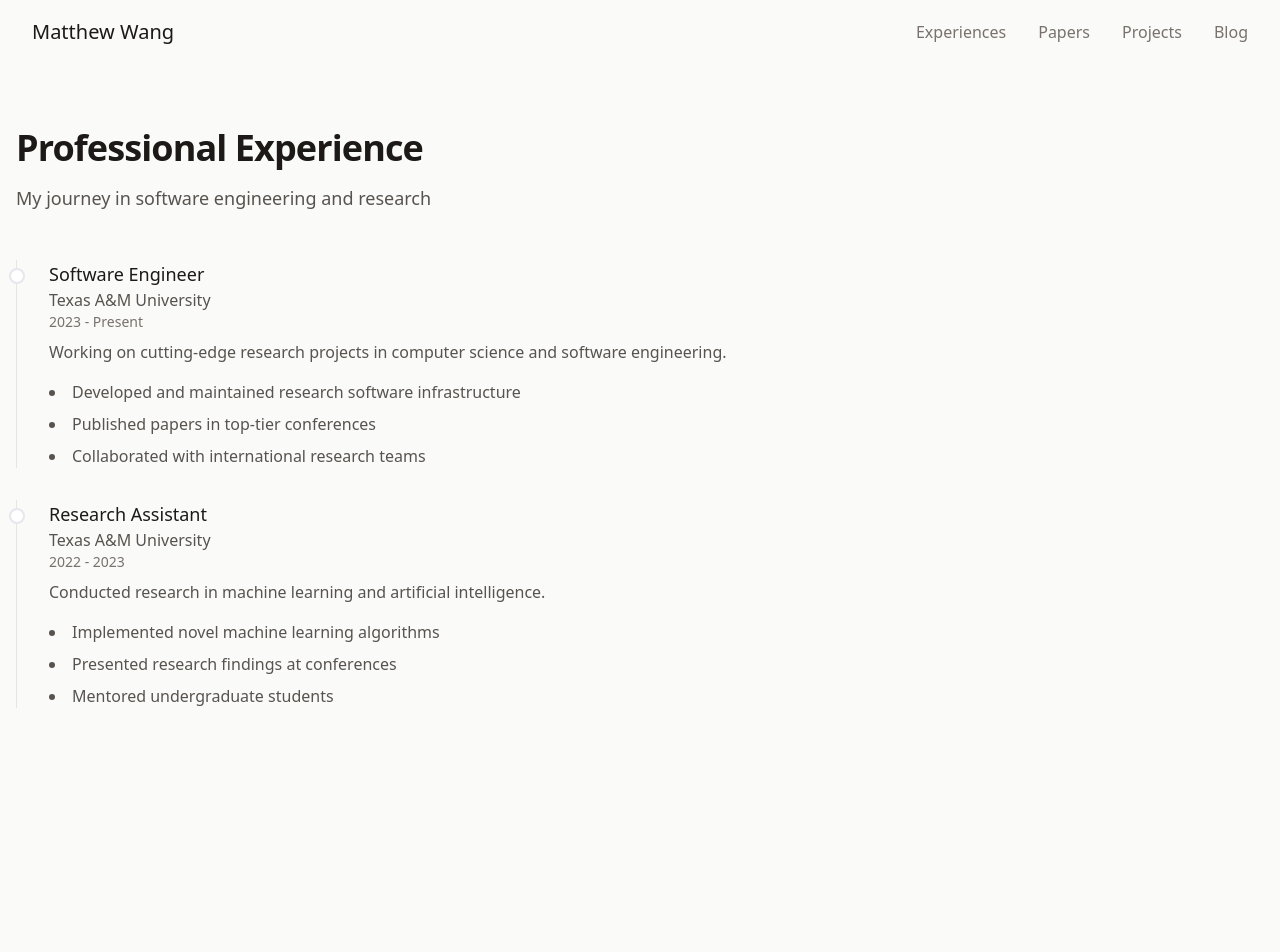
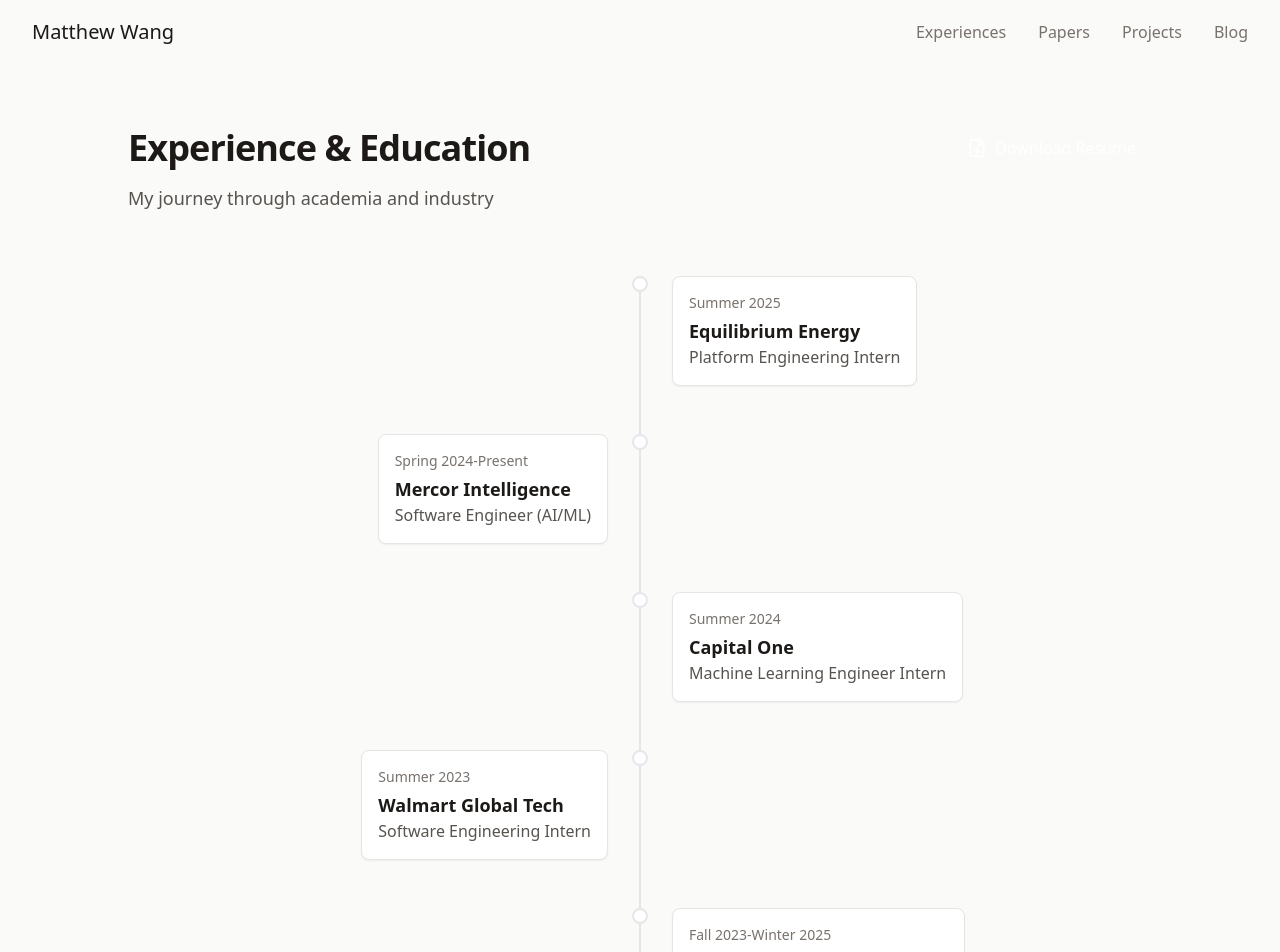
Before and after one commit to TheMattWang/portfolio, a Next.js app in the folder frontend/: page /experiences in a window 1280 px wide. Shown: the top 952 px of the page. Before the commit the page ends 800 px from the top, so only its background shows below. Built offline with nearby package versions, Linux system fonts and the light colour scheme; a web font is replaced by a local one.

Commit message:
Add timeline and resume download button

```diff
--- a/frontend/src/app/experiences/page.tsx
+++ b/frontend/src/app/experiences/page.tsx
@@ -1,13 +1,29 @@
 import { ExperienceTimeline } from "@/components/ExperienceTimeline"
 import { SectionHeading } from "@/components/SectionHeading"
+import { FileDown } from "lucide-react"
+import Link from "next/link"
 
 export default function ExperiencesPage() {
   return (
     <main className="container mx-auto px-4 py-16">
-      <SectionHeading title="Professional Experience">
-        My journey in software engineering and research
-      </SectionHeading>
-      <ExperienceTimeline />
+      <div className="flex justify-between items-start max-w-5xl mx-auto">
+        <SectionHeading title="Experience & Education">
+          My journey through academia and industry
+        </SectionHeading>
+
+        <Link
+          href="/resume.pdf"
+          className="flex items-center gap-2 px-4 py-2 bg-maroon-500 text-white rounded-lg hover:bg-maroon-600 transition-colors"
+          download
+        >
+          <FileDown className="w-5 h-5" />
+          <span>Download Resume</span>
+        </Link>
+      </div>
+
+      <div className="mt-16 max-w-5xl mx-auto">
+        <ExperienceTimeline />
+      </div>
     </main>
   )
 }
--- a/frontend/src/components/ExperienceTimeline.tsx
+++ b/frontend/src/components/ExperienceTimeline.tsx
@@ -1,28 +1,69 @@
 import { format, parseISO } from "date-fns";
 import type { Experience } from "@/data/experience";
 import { experiences } from "@/data/experience"
+import Link from "next/link"
 
 export function ExperienceTimeline() {
   return (
-    <div className="mt-12 space-y-8">
-      {experiences.map((experience, index) => (
-        <div key={index} className="relative pl-8 border-l border-stone-200">
-          <div className="absolute -left-2 top-2 h-4 w-4 rounded-full border-2 border-maroon-500 bg-white" />
-          <div className="mb-2">
-            <h3 className="text-lg font-medium text-stone-900">{experience.title}</h3>
-            <p className="text-stone-600">{experience.company}</p>
-            <p className="text-sm text-stone-500">{experience.date}</p>
+    <div className="relative">
+      {/* Vertical line */}
+      <div className="absolute left-1/2 h-full w-0.5 bg-stone-200 transform -translate-x-1/2" />
+
+      {/* Timeline items */}
+      <div className="space-y-12">
+        {experiences.map((experience, index) => (
+          <div key={index} className="relative">
+            {/* Timeline dot */}
+            <div className="absolute left-1/2 transform -translate-x-1/2">
+              <div className="w-4 h-4 bg-white border-2 border-maroon-500 rounded-full" />
+            </div>
+
+            {/* Content */}
+            <div className={`flex ${index % 2 === 0 ? 'justify-start' : 'justify-end'} items-start w-1/2 ${index % 2 === 0 ? 'ml-auto pl-8' : 'pr-8'}`}>
+              <div className="bg-white p-4 rounded-lg shadow-sm border border-stone-200">
+                {/* Date */}
+                <div className="text-sm text-stone-500 mb-1">
+                  {experience.date}
+                </div>
+
+                {/* Organization */}
+                <h3 className="text-lg font-semibold text-stone-900">
+                  {experience.organization}
+                </h3>
+
+                {/* Title */}
+                <div className="text-stone-600">
+                  {experience.title}
+                </div>
+
+                {/* Description */}
+                {experience.description && (
+                  <div className="text-sm text-stone-500 mt-1">
+                    {experience.description}
+                  </div>
+                )}
+
+                {/* Additional Details */}
+                {experience.details && experience.details.map((detail, i) => (
+                  <div key={i} className="text-sm text-stone-500 mt-1">
+                    {detail}
+                  </div>
+                ))}
+
+                {/* Link */}
+                {experience.link && (
+                  <Link
+                    href={experience.link}
+                    className="text-sm text-maroon-500 hover:text-maroon-600 mt-2 inline-block"
+                  >
+                    Learn more →
+                  </Link>
+                )}
+              </div>
+            </div>
           </div>
-          <p className="text-stone-600">{experience.description}</p>
-          {experience.achievements && (
-            <ul className="mt-4 list-disc list-inside space-y-2">
-              {experience.achievements.map((achievement, i) => (
-                <li key={i} className="text-stone-600">{achievement}</li>
-              ))}
-            </ul>
-          )}
-        </div>
-      ))}
+        ))}
+      </div>
     </div>
   );
 }
--- a/frontend/src/data/experience.ts
+++ b/frontend/src/data/experience.ts
@@ -1,32 +1,50 @@
 export interface Experience {
-  title: string;
-  company: string;
-  date: string;
-  description: string;
-  achievements?: string[];
+  type: 'education' | 'work'
+  organization: string
+  title: string
+  date: string
+  description?: string
+  details?: string[]
+  link?: string
 }
 
 export const experiences: Experience[] = [
+
   {
-    title: "Software Engineer",
-    company: "Texas A&M University",
-    date: "2023 - Present",
-    description: "Working on cutting-edge research projects in computer science and software engineering.",
-    achievements: [
-      "Developed and maintained research software infrastructure",
-      "Published papers in top-tier conferences",
-      "Collaborated with international research teams"
-    ]
+    type: 'work',
+    organization: 'Equilibrium Energy',
+    title: 'Platform Engineering Intern',
+    date: 'Summer 2025'
   },
   {
-    title: "Research Assistant",
-    company: "Texas A&M University",
-    date: "2022 - 2023",
-    description: "Conducted research in machine learning and artificial intelligence.",
-    achievements: [
-      "Implemented novel machine learning algorithms",
-      "Presented research findings at conferences",
-      "Mentored undergraduate students"
-    ]
-  }
-];
+    type: 'work',
+    organization: 'Mercor Intelligence',
+    title: 'Software Engineer (AI/ML)',
+    date: 'Spring 2024-Present'
+  },
+  {
+    type: 'work',
+    organization: 'Capital One',
+    title: 'Machine Learning Engineer Intern',
+    date: 'Summer 2024',
+  },
+  {
+    type: 'work',
+    organization: 'Walmart Global Tech',
+    title: 'Software Engineering Intern',
+    date: 'Summer 2023',
+  },
+  {
+    type: 'work',
+    organization: 'Texas A&M University',
+    title: 'Undergraduate Teaching Assistant',
+    date: 'Fall 2023-Winter 2025',
+  },
+  {
+    type: 'education',
+    organization: 'Texas A&M University',
+    title: 'B.S. Computer Science & Applied Mathematics',
+    date: 'August 2021 - December 2025',
+    details: ['Advisor: Bobak Mortazavi'],
+  },
+]
```
